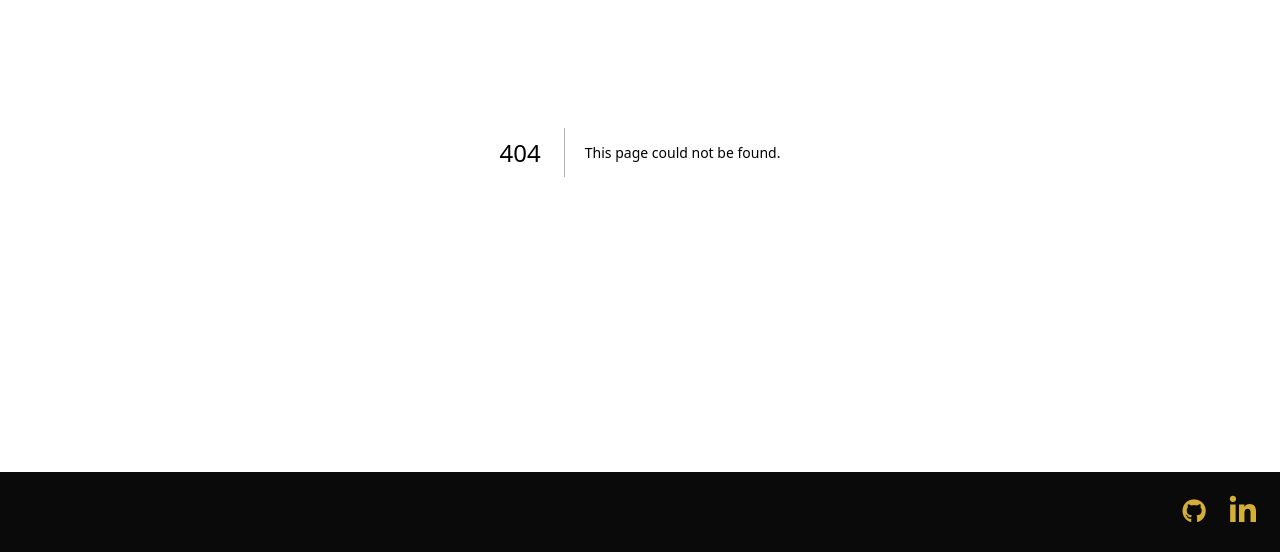
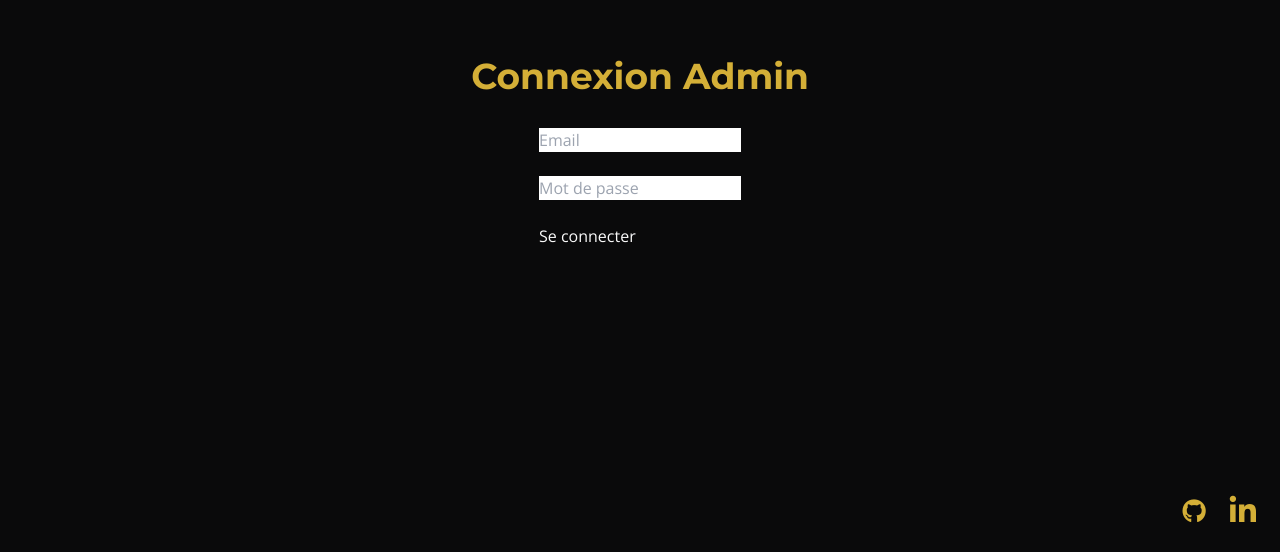
Before and after one commit to JoanneBazin/portfolio, a Next.js app: page /admin/login in a window 1280 px wide. Before the commit this address had no page. Shown: the part 248-800 px from the top of the page. Built offline with nearby package versions, Linux system fonts and the light colour scheme; a web font is replaced by a local one.

Commit message:
feat: setup Auth.js & login page

```diff
--- /dev/null
+++ b/app/admin/login/page.tsx
@@ -0,0 +1,90 @@
+"use client";
+
+import { signIn } from "next-auth/react";
+import { useRouter } from "next/navigation";
+import { useState } from "react";
+
+const AdminLogin = () => {
+  const [email, setEmail] = useState("");
+  const [password, setPassword] = useState("");
+  const [error, setError] = useState("");
+  const [loading, setLoading] = useState(false);
+  const router = useRouter();
+
+  const handleSubmit = async (e: React.FormEvent) => {
+    e.preventDefault();
+    setLoading(true);
+    setError("");
+
+    try {
+      const result = await signIn("credentials", {
+        email,
+        password,
+        redirect: false,
+      });
+
+      if (result?.error) {
+        setError("Email ou mot de passe incorrect");
+      } else {
+        router.push("/admin");
+        router.refresh();
+      }
+    } catch (error) {
+      setError("Une erreur est survenue");
+    } finally {
+      setLoading(false);
+    }
+  };
+
+  return (
+    <section className="min-h-screen flex flex-col items-center justify-center">
+      <h2 className="text-4xl font-bold text-accent font-montserrat">
+        Connexion Admin
+      </h2>
+      <form onSubmit={handleSubmit} className="mt-8 space-y-6">
+        <div>
+          <label htmlFor="email" className="sr-only">
+            Email
+          </label>
+          <input
+            type="email"
+            id="email"
+            name="email"
+            required
+            placeholder="Email"
+            value={email}
+            onChange={(e) => setEmail(e.target.value)}
+            className="text-background"
+          />
+        </div>
+        <div>
+          <label htmlFor="password" className="sr-only">
+            Mot de passe
+          </label>
+          <input
+            type="password"
+            id="password"
+            name="password"
+            required
+            placeholder="Mot de passe"
+            value={password}
+            onChange={(e) => setPassword(e.target.value)}
+            className="text-background"
+          />
+        </div>
+
+        {error && (
+          <div className="text-red-900 text-sm text-center">{error}</div>
+        )}
+
+        <div>
+          <button type="submit" disabled={loading}>
+            {loading ? "Connexion..." : "Se connecter"}
+          </button>
+        </div>
+      </form>
+    </section>
+  );
+};
+
+export default AdminLogin;
--- /dev/null
+++ b/app/api/auth/[...nextauth]/route.ts
@@ -0,0 +1,3 @@
+import { handlers } from "@/lib/auth";
+
+export const { GET, POST } = handlers;
--- a/app/layout.tsx
+++ b/app/layout.tsx
@@ -4,6 +4,7 @@ import "./globals.css";
 import Script from "next/script";
 import { Footer } from "@/components/layout/Footer";
 import { NavigationWrapper } from "@/components/layout/navigation/NavigationWrapper";
+import { AuthProvider } from "@/components/providers/auth-provider";
 
 const playfair = Playfair_Display({
   variable: "--font-playfair",
@@ -39,9 +40,11 @@ export default function RootLayout({
       <body
         className={`${playfair.variable} ${montserrat.variable} ${openSans.variable} antialiased`}
       >
-        <NavigationWrapper />
-        {children}
-        <Footer />
+        <AuthProvider>
+          <NavigationWrapper />
+          {children}
+          <Footer />
+        </AuthProvider>
         <Script
           src="https://kit.fontawesome.com/704403949e.js"
           crossOrigin="anonymous"
--- /dev/null
+++ b/components/providers/auth-provider.tsx
@@ -0,0 +1,7 @@
+"use client";
+
+import { SessionProvider } from "next-auth/react";
+
+export function AuthProvider({ children }: { children: React.ReactNode }) {
+  return <SessionProvider>{children}</SessionProvider>;
+}
--- /dev/null
+++ b/lib/auth.ts
@@ -0,0 +1,65 @@
+import NextAuth from "next-auth";
+import CredentialsProvider from "next-auth/providers/credentials";
+import { prisma } from "./prisma";
+import bcrypt from "bcryptjs";
+
+export const { handlers, auth, signIn, signOut } = NextAuth({
+  providers: [
+    CredentialsProvider({
+      name: "credentials",
+      credentials: {
+        email: { label: "Email", type: "email" },
+        password: { label: "Password", type: "password" },
+      },
+      async authorize(credentials) {
+        const { email, password } = credentials as {
+          email: string;
+          password: string;
+        };
+        if (!email || !password) {
+          return null;
+        }
+
+        const user = await prisma.user.findUnique({
+          where: { email: email },
+        });
+
+        if (!user || !user.password) {
+          return null;
+        }
+
+        const isValidPassword = await bcrypt.compare(password, user.password);
+
+        if (!isValidPassword) {
+          return null;
+        }
+
+        return {
+          id: user.id,
+          email: user.email,
+          name: user.name,
+        };
+      },
+    }),
+  ],
+  session: {
+    strategy: "jwt",
+  },
+  pages: {
+    signIn: "/admin/login",
+  },
+  callbacks: {
+    async jwt({ token, user }) {
+      if (user) {
+        token.id = user.id;
+      }
+      return token;
+    },
+    async session({ session, token }) {
+      if (token) {
+        session.user.id = token.id as string;
+      }
+      return session;
+    },
+  },
+});
--- a/package.json
+++ b/package.json
@@ -14,12 +14,15 @@
   },
   "dependencies": {
     "@prisma/client": "^6.9.0",
+    "bcryptjs": "^3.0.2",
     "next": "15.3.3",
+    "next-auth": "^5.0.0-beta.28",
     "react": "^19.0.0",
     "react-dom": "^19.0.0"
   },
   "devDependencies": {
     "@eslint/eslintrc": "^3",
+    "@types/bcryptjs": "^3.0.0",
     "@types/node": "^20",
     "@types/react": "^19",
     "@types/react-dom": "^19",
```
Also changed, not shown: 1 other file (tests, documents, lock files or other folders).
